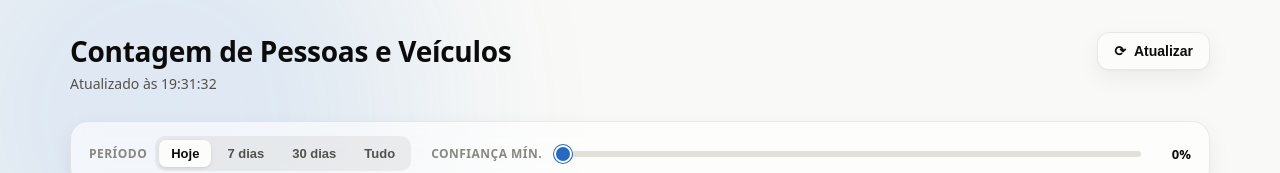
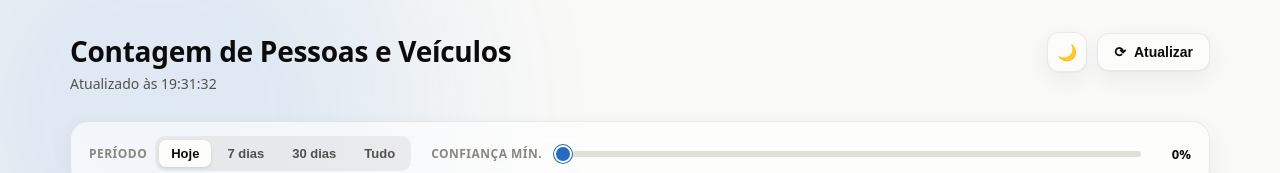
Before and after one commit to macckk/contagem, a React (Vite) app in the folder dashboard/: page / in a window 1280 px wide. Shown: the top 173 px of the page. Built offline with nearby package versions, Linux system fonts and the light colour scheme; no server answers; the database is empty.

Commit message:
Adiciona toggle manual de dark mode e limita tabela a 50 registros

```diff
--- a/dashboard/src/App.jsx
+++ b/dashboard/src/App.jsx
@@ -14,6 +14,12 @@ import {
   confidenceHistogram,
 } from "./lib/aggregate.js";
 
+function getInitialTheme() {
+  const saved = localStorage.getItem("theme");
+  if (saved === "light" || saved === "dark") return saved;
+  return window.matchMedia("(prefers-color-scheme: dark)").matches ? "dark" : "light";
+}
+
 export default function App() {
   const [range, setRange] = useState("hoje");
   const [confMin, setConfMin] = useState(0);
@@ -21,6 +27,12 @@ export default function App() {
   const [loading, setLoading] = useState(true);
   const [error, setError] = useState(null);
   const [lastUpdated, setLastUpdated] = useState(null);
+  const [theme, setTheme] = useState(getInitialTheme);
+
+  useEffect(() => {
+    document.documentElement.setAttribute("data-theme", theme);
+    localStorage.setItem("theme", theme);
+  }, [theme]);
 
   const fetchEvents = useCallback(async () => {
     setLoading(true);
@@ -73,6 +85,15 @@ export default function App() {
               : "Carregando…"}
           </p>
         </div>
+        <div className="header-actions">
+          <button
+            className="theme-toggle-btn"
+            onClick={() => setTheme((t) => (t === "dark" ? "light" : "dark"))}
+            title={theme === "dark" ? "Mudar para tema claro" : "Mudar para tema escuro"}
+            aria-label="Alternar tema claro/escuro"
+          >
+            {theme === "dark" ? "☀️" : "🌙"}
+          </button>
           <button
             className={`refresh-btn ${loading ? "loading" : ""}`}
             onClick={fetchEvents}
@@ -81,6 +102,7 @@ export default function App() {
             <span className="refresh-icon">⟳</span>
             {loading ? "Atualizando…" : "Atualizar"}
           </button>
+        </div>
       </header>
 
       {error && <div className="error-banner">Erro ao carregar dados: {error}</div>}
--- a/dashboard/src/components/TableView.jsx
+++ b/dashboard/src/components/TableView.jsx
@@ -8,7 +8,7 @@ export default function TableView({ events }) {
     () => [...events].sort((a, b) => new Date(b.timestamp) - new Date(a.timestamp)),
     [events]
   );
-  const visible = sorted.slice(0, 500);
+  const visible = sorted.slice(0, 50);
 
   return (
     <div className="glass-card table-card">
--- a/dashboard/src/styles.css
+++ b/dashboard/src/styles.css
@@ -160,6 +160,32 @@ body {
   margin: 0;
   color: var(--text-secondary);
   font-size: 14px;
+}
+.header-actions {
+  display: flex;
+  align-items: center;
+  gap: 10px;
+}
+.theme-toggle-btn {
+  display: inline-flex;
+  align-items: center;
+  justify-content: center;
+  width: 40px;
+  height: 40px;
+  background: var(--surface-1);
+  border: 1px solid var(--glass-border);
+  border-radius: 12px;
+  font-size: 16px;
+  cursor: pointer;
+  box-shadow: var(--shadow-soft);
+  transition: transform 0.15s ease, box-shadow 0.15s ease;
+}
+.theme-toggle-btn:hover {
+  transform: translateY(-1px);
+  box-shadow: var(--shadow-hover);
+}
+.theme-toggle-btn:active {
+  transform: translateY(0);
 }
 .refresh-btn {
   display: inline-flex;
```
Lines whose indentation alone changed are shown as unchanged.
